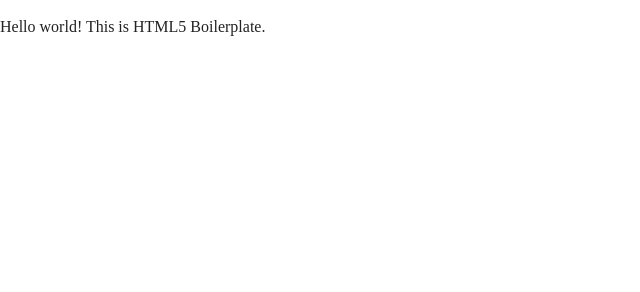
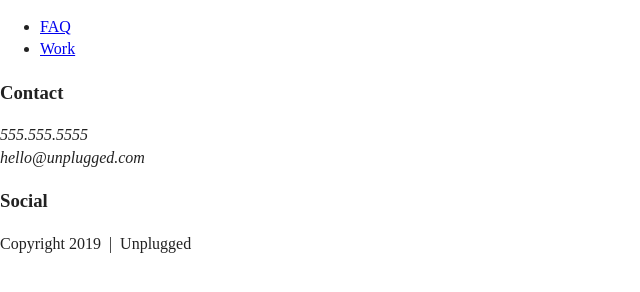
Before and after one commit to Brenda-CW/unplugged-retreat, a plain HTML site: page about/index.html in a window 1280 px wide. Shown: the whole page, without its empty margins (0-640 px from the left). Drawn offline with Linux system fonts and the light colour scheme.

Commit message:
Initial About Commit

```diff
--- a/about/index.html
+++ b/about/index.html
@@ -3,7 +3,7 @@
 
 <head>
   <meta charset="utf-8">
-  <title></title>
+  <title>About Retreat Unplugged!</title>
   <meta name="description" content="">
   <meta name="viewport" content="width=device-width, initial-scale=1">
 
@@ -23,9 +23,51 @@
 </head>
 
 <body>
+<header>
+    <div class="content-wrapper">
+      <figure>
+        <!--<a href="#"><img src="img/unpluggedlogo.png" alt="unplugged logo"></a>  -->
+      </figure>
+
+      <div class="header-divider"></div>
+
+      <nav>
+        <ul>
+          <li><a href="../faq/index.html" target="_blank">FAQ</a></li>
+          <li><a href="../index.html" target="_blank">Work</a></li>
+        </ul>
+      </nav>
+    </div>
+  </header>
+
+
+
+<footer>
+    <div class="content-wrapper">
+      <div class="footer-content">
+        <div class="contact">
+          <h3>Contact</h3>
+          <address> 555.555.5555 <br> hello@unplugged.com</address>
+        </div>
+        <div class="social">
+          <h3>Social</h3>
+          <div class="social-icons">
+            <p><a href="https://wwww.facebook.com/yoursite" target="blank"></a></p>
+            <p><a href="https://www.twitter.com/yoursite" target="blank"></a></p>
+            <p><a href="https://www.instagram.com/yoursite" target="blank"></a></p>
+          </div>  <!-- end of social icons-->
+        </div>  <!-- end of social-->
+      </div>  <!--end of footer-content-->
+    </div>  <!--end of content-wrapper-->
+
+    <div class="copyright">
+      <p>Copyright 2019&nbsp;&nbsp;<span>|</span>&nbsp;&nbsp;Unplugged</p>
+    </div>
+  </footer>
+
 
   <!-- Add your site or application content here -->
-  <p>Hello world! This is HTML5 Boilerplate.</p>
+
   <script src="../js/vendor/modernizr-3.11.2.min.js"></script>
   <script src="../js/plugins.js"></script>
   <script src="../js/main.js"></script>
```
